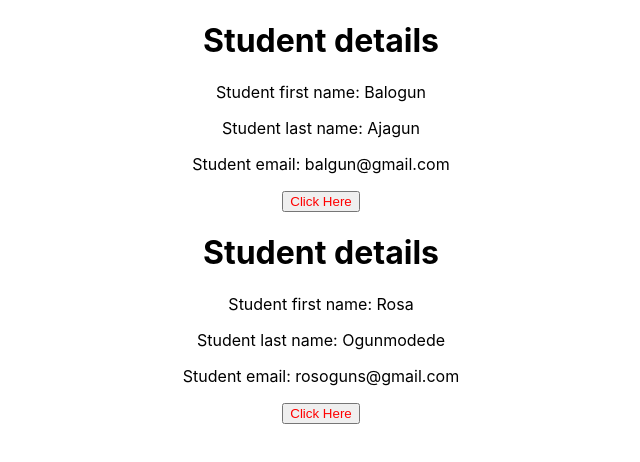
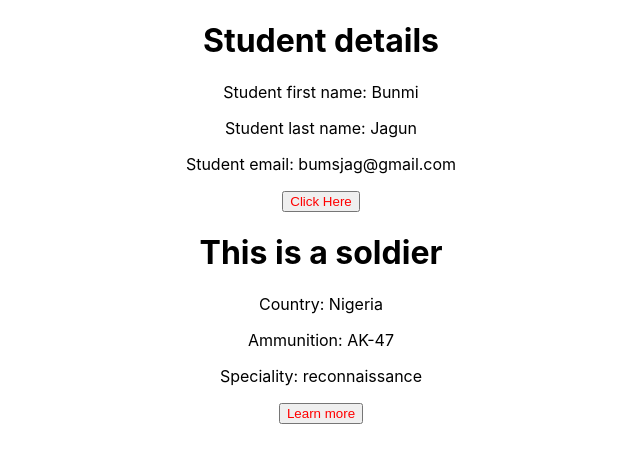
Before and after one commit to Bashorun407/React-Basics, a React (Create React App) app: page / in a window 1280 px wide. Shown: the top 462 px of the page, without its empty margins (319-959 px from the left). Built offline with nearby package versions, Linux system fonts and the light colour scheme.

Commit message:
Committing soldier.js file

```diff
--- a/src/App.js
+++ b/src/App.js
@@ -5,9 +5,21 @@ import MC, { FirstComponent as FC, SecondComponent } from './components/myCompon
 import Hello, { CallMe, Goodie } from './components/hello';
 import HelloWorld, { HelloTitle } from './HelloWorld';
 import Student from './components/student';
+import Soldier from './components/soldier';
 
 
 function App() {
+  const student = {
+    firstName: "Bunmi",
+    lastName: "Jagun",
+    email: "bumsjag@gmail.com"
+  }
+
+  const soldier = {
+    country: "Nigeria",
+    amunition: "AK-47",
+    speciality: "reconnaissance"
+  }
   return (
     <div className="App">
       {/* <Greeting name="Adunni" />
@@ -20,16 +32,18 @@ function App() {
       <Goodie name="Jagaban" /> */}
       {/* <HelloWorld name="Bashorun Akin" />
       <HelloTitle name="Olu" /> */}
-      <Student
-        firstName="Balogun"
-        lastName="Ajagun"
-        email="balgun@gmail.com"
-      />
-      <Student
+      {/* <Student
         firstName="Rosa"
         lastName="Ogunmodede"
         email="rosoguns@gmail.com"
+      /> */}
+      <Student
+        student_detail={student}
       />
+      <Soldier
+        soldier_info={soldier}
+      />
+
     </div>
 
   );
--- /dev/null
+++ b/src/components/soldier.js
@@ -0,0 +1,16 @@
+export const Soldier = (props) => {
+    function clickHandler() {
+        alert("This link has been clicked!!")
+    }
+    return (
+        <div>
+            <h1 color="title"> This is a soldier</h1>
+            <p>Country: {props.soldier_info.country}</p>
+            <p>Ammunition: {props.soldier_info.amunition}</p>
+            <p>Speciality: {props.soldier_info.speciality}</p>
+            <button className="title" onClick={clickHandler}>Learn more</button>
+        </div>
+    )
+}
+
+export default Soldier
--- a/src/components/student.js
+++ b/src/components/student.js
@@ -6,9 +6,9 @@ export const Student = (props) => {
     return (
         <div>
             <h1>Student details</h1>
-            <p>Student first name: {props.firstName}</p>
-            <p>Student last name: {props.lastName}</p>
-            <p>Student email: {props.email}</p>
+            <p>Student first name: {props.student_detail.firstName}</p>
+            <p>Student last name: {props.student_detail.lastName}</p>
+            <p>Student email: {props.student_detail.email}</p>
             <button className="title" onClick={handleClick}>Click Here</button>
         </div>
     )
```
